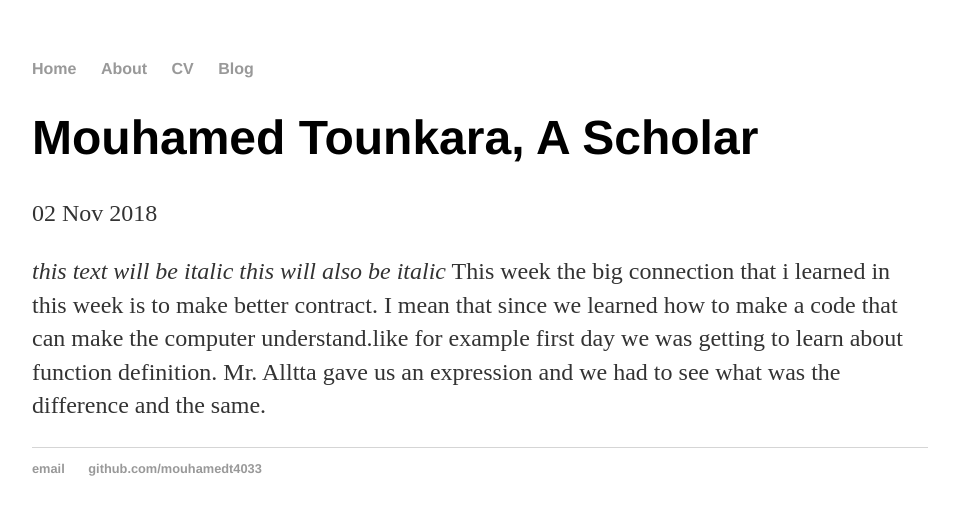
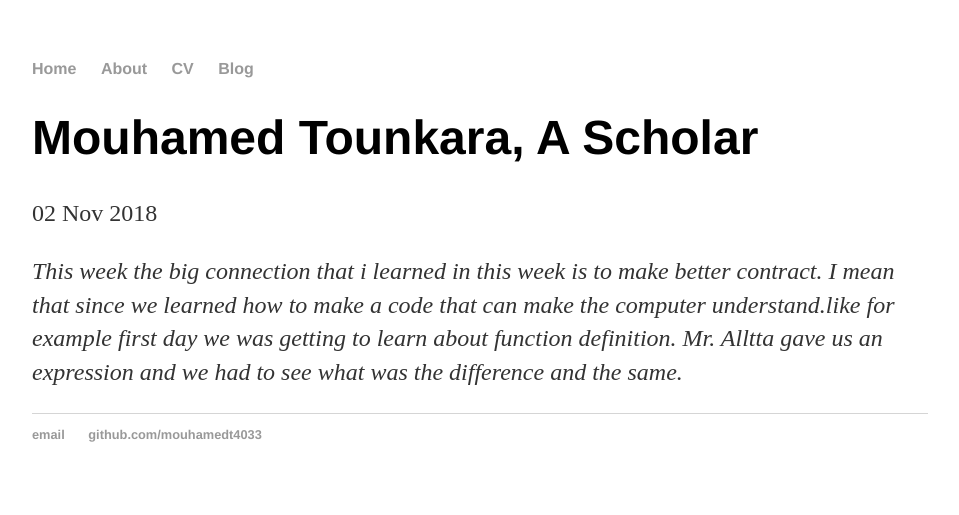
Before and after one commit to mouhamedt4033/mouhamedt4033.github.io, a Jekyll site: the page built from _posts/2018-10-31-weekly-reflection-01.md, in a window 1280 px wide. Shown: the top 515 px of the page, without its empty margins (160-1119 px from the left). Built offline with Jekyll 4.4.1, drawn with Linux system fonts in a browser that asks for light colours.

Commit message:
Update 2018-10-31-weekly-reflection-01.md

```diff
--- a/_posts/2018-10-31-weekly-reflection-01.md
+++ b/_posts/2018-10-31-weekly-reflection-01.md
@@ -3,6 +3,5 @@
 title: Mouhamed Tounkara, A Scholar
 date: 2018-11-2
 ---
-*this text will be italic*
-_this will also be italic_
-This week the big connection that i learned in this week is to make better contract. I mean that since we learned how to make a code that can make the computer understand.like for example first day we was getting to learn about function definition. Mr. Alltta gave us an expression and we had to see what was the difference and the same.
+
+*This week the big connection that i learned in this week is to make better contract. I mean that since we learned how to make a code that can make the computer understand.like for example first day we was getting to learn about function definition. Mr. Alltta gave us an expression and we had to see what was the difference and the same.*
```
